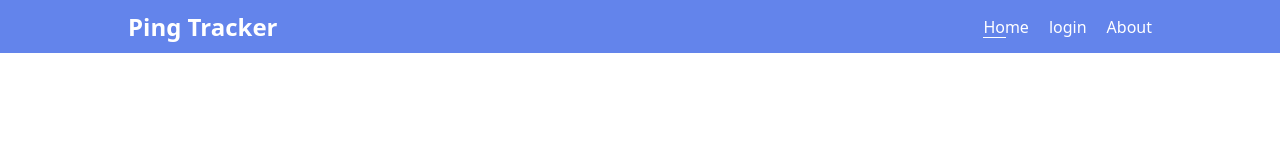
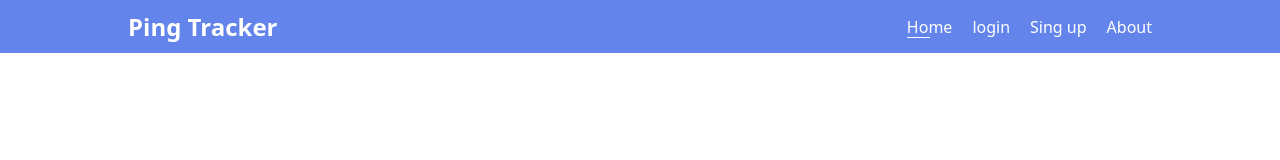
Before and after one commit to emrecanterzi/ping-tracker-frontend, a React (Create React App) app: page / in a window 1280 px wide. Shown: the top 160 px of the page. Built offline with nearby package versions, Linux system fonts and the light colour scheme.

Commit message:
#15 signup link added to navbar

```diff
--- a/src/components/Navbar/index.tsx
+++ b/src/components/Navbar/index.tsx
@@ -34,6 +34,17 @@ export default function Navbar() {
         </li>
         <li className={styles.menuItem}>
           <Link
+            to={"/signup"}
+            className={[
+              styles.menuLink,
+              location.pathname === "/signup" && styles.active,
+            ].join(" ")}
+          >
+            Sing up
+          </Link>
+        </li>
+        <li className={styles.menuItem}>
+          <Link
             to={"/about"}
             className={[
               styles.menuLink,
--- a/src/components/Navbar/style.module.scss
+++ b/src/components/Navbar/style.module.scss
@@ -9,6 +9,7 @@
   background-color: #6384eb;
   color: white;
   padding: 10px;
+  z-index: 20;
 
   .logo {
     font-size: 24px;
```
